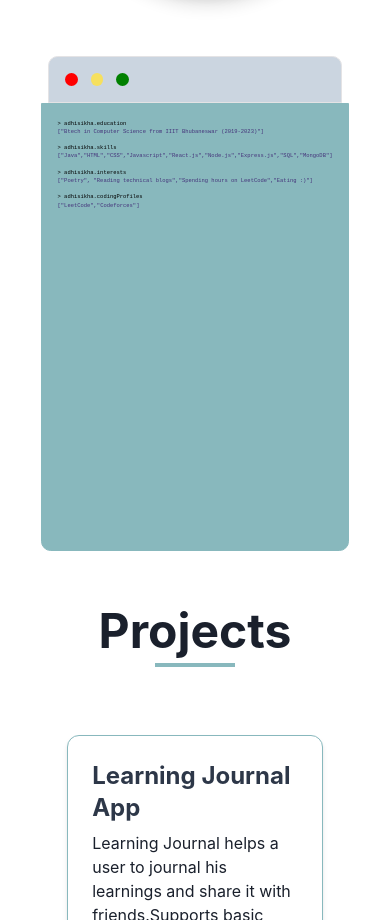
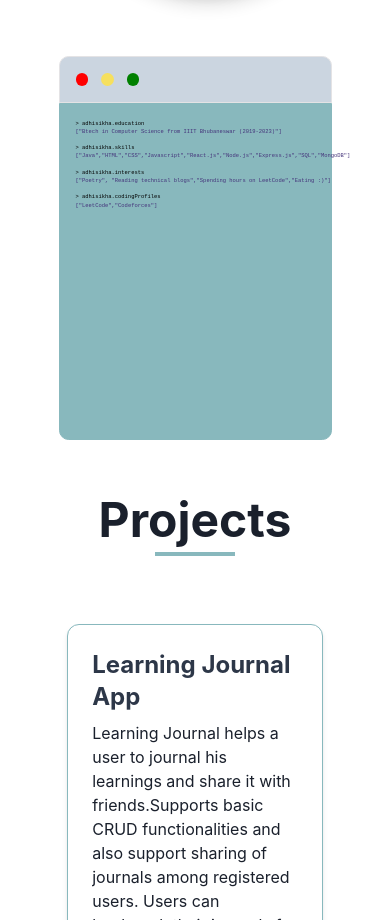
Before and after one commit to adhi-2311/portfolio, a React (Create React App) app: page / in a window 390 px wide. Shown: the part 932-1852 px from the top of the page. Built offline with nearby package versions, Linux system fonts and the light colour scheme.

Commit message:
fixed terminal feature responsiveness

```diff
--- a/src/components/Terminal.js
+++ b/src/components/Terminal.js
@@ -13,7 +13,7 @@ const Terminal = () => {
     >
       <Flex justify={"center"}>
         <Box
-          width={"56em"}
+          width={"70vw"}
           p={4}
           border={"1px"}
           borderColor={"#e4e3e5"}
@@ -29,8 +29,8 @@ const Terminal = () => {
       <Flex justify={"center"}>
         <Box
           borderBottomRadius={"0.6em"}
-          height={"28em"}
-          width={"56em"}
+          height={"40vh"}
+          width={"70vw"}
           bg={useColorModeValue("#88B8BD", "gray.700")}
           p={4}
           border={"1px"}
--- a/src/components/TerminalEntry.js
+++ b/src/components/TerminalEntry.js
@@ -3,8 +3,8 @@ import { Text, useColorModeValue } from "@chakra-ui/react";
 const TerminalEntry = ({ command, output }) => {
   return (
     <>
-      <Text color={useColorModeValue("black", "#88B8BD")}>{command}</Text>
-      <Text color={useColorModeValue("purple.800", "yellow.300")}>
+      <Text color={useColorModeValue("black", "#88B8BD")} display="flex" flexWrap={"wrap"}>{command}</Text>
+      <Text color={useColorModeValue("purple.800", "yellow.300")} display="flex" flexWrap={"wrap"}>
         {output}
       </Text>
     </>
```
